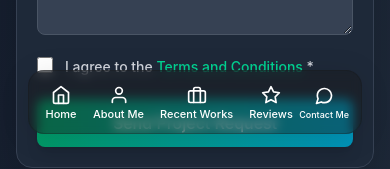
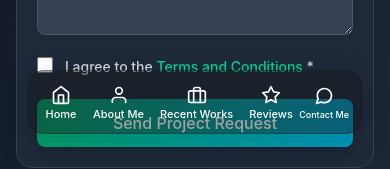
Before and after one commit to mridul360/portfolio, a React (Vite) app: page /hire in a window 390 px wide. Shown: the part 698-867 px from the top of the page. Built offline with nearby package versions, Linux system fonts and the light colour scheme.

Commit message:
refactor Navbar component for improved styling and backdrop effects

```diff
--- a/src/Components/Navbar/Navbar.jsx
+++ b/src/Components/Navbar/Navbar.jsx
@@ -20,19 +20,17 @@ const Navbar = () => {
       <Link
         to='/'
         aria-label='Go to homepage'
-        className='fixed left-3 top-3 z-9999 rounded-xl border border-white/10 bg-slate-950/40 p-1.5 shadow-lg backdrop-blur-md lg:hidden'
+        className='fixed left-3 top-3 z-9999 rounded-xl border border-white/10 bg-slate-950/70 p-1.5 shadow-lg lg:hidden'
       >
         <img className='h-10 w-auto object-contain sm:h-12' src={logo} alt='Mridul Hasan' />
       </Link>
       <nav className='fixed bottom-3 left-1/2 z-9999 w-[calc(100%-1.5rem)] -translate-x-1/2 lg:bottom-auto lg:left-0 lg:top-0 lg:w-full lg:translate-x-0' aria-label="Main navigation">
       <Container>
         <div
-          className='relative flex min-h-16 items-center justify-center rounded-2xl px-2 sm:px-6 lg:justify-between lg:rounded-b-xl lg:rounded-t-none lg:px-4'
+          className='relative flex min-h-16 items-center justify-center rounded-2xl px-2 sm:px-6 lg:justify-between lg:rounded-b-xl lg:rounded-t-none lg:px-4 lg:backdrop-blur-md'
           style={{
             background: 'rgba(23, 23, 23, 0.4)',
             boxShadow: '0 4px 30px rgba(0, 0, 0, 0.1)',
-            backdropFilter: 'blur(5.4px)',
-            WebkitBackdropFilter: 'blur(5.4px)',
             border: '1px solid rgba(23, 23, 23, 0.3)',
           }}
         >
@@ -79,7 +77,7 @@ const Navbar = () => {
                   animate={{ opacity: 1, y: 0, scale: 1 }}
                   exit={{ opacity: 0, y: -8, scale: 0.96 }}
                   transition={{ duration: 0.2, ease: 'easeOut' }}
-                  className='absolute bottom-full right-0 mb-3 w-[min(18rem,calc(100vw-2rem))] origin-bottom-right rounded-2xl border border-white/10 bg-slate-950/95 p-4 text-white shadow-2xl backdrop-blur-md lg:bottom-auto lg:top-full lg:mb-0 lg:mt-3 lg:w-72 lg:origin-top-right'
+                  className='absolute bottom-full right-0 mb-3 w-[min(18rem,calc(100vw-2rem))] origin-bottom-right rounded-2xl border border-white/10 bg-slate-950/95 p-4 text-white shadow-2xl lg:bottom-auto lg:top-full lg:mb-0 lg:mt-3 lg:w-72 lg:origin-top-right lg:backdrop-blur-md'
                   role='dialog'
                   aria-label='Contact information'
                 >
```
